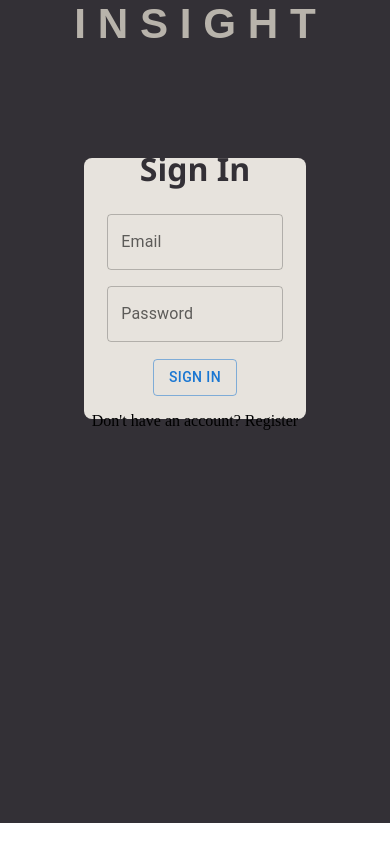
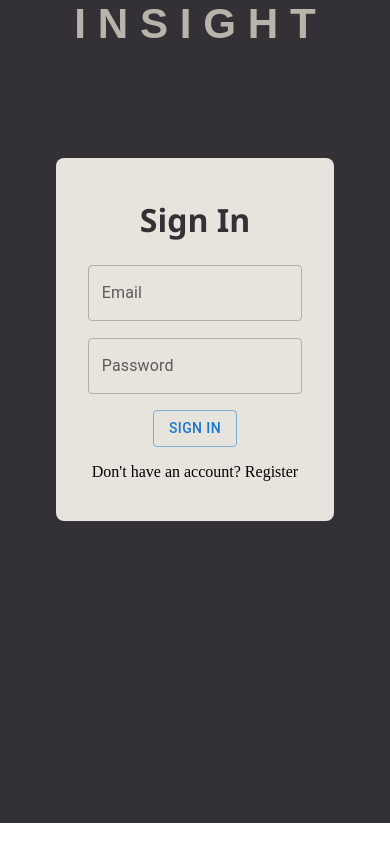
Before and after one commit to jrjaro18/Insight-blog, a React (Create React App) app in the folder client/: page /signin in a window 390 px wide. Built offline with nearby package versions, Linux system fonts and the light colour scheme.

Commit message:
finally deployed

```diff
--- a/client/src/components/CSS/Register.css
+++ b/client/src/components/CSS/Register.css
@@ -12,7 +12,7 @@
     display: flex;
     flex-direction: column;
     margin:auto;
-    margin-top:20vh;
+    margin-top:10vh;
     border-radius: 0.5rem;
     margin-bottom: 0rem;
 }
@@ -45,7 +45,7 @@
 }
 @media (max-width:1010px) {
     .RegisterContainer{
-        width:70vw;
+        width:85vw;
     }
 
 }
--- a/client/src/components/CSS/SignIn.css
+++ b/client/src/components/CSS/SignIn.css
@@ -5,7 +5,7 @@
 .SignInContainer{
     background-color: rgb(231, 227, 221);
     height:auto;
-    width:45vw;
+    width:37vw;
     padding:1vw;
     text-align: center;
     display: flex;
@@ -45,8 +45,9 @@
 @media (max-width: 1010px) {
     .SignInContainer{
         width: 55vw;
-        height: 30vh;
+        height: auto;
         align-items: center;
         justify-content: center;
+        padding: 2rem;
     }
 }
--- a/client/src/components/SignIn.jsx
+++ b/client/src/components/SignIn.jsx
@@ -13,7 +13,7 @@ function SignIn() {
     var inputStyle = {
         "marginBottom": "2vh",
         "borderRadius": "1rem",
-        "width": "45vw",
+        "width": "100%",
     }
 
     const handleClick = () => {
@@ -78,8 +78,8 @@ function SignIn() {
                     </div>
                     <div className='SignInInfo'>
                         <form onSubmit={handleClick}>
-                            <TextField id="outlined-basic" label="Email" variant="outlined" style={inputStyle} onChange={(e) => { setemail(e.target.value) }} />
-                            <TextField id="outlined-password-input" label="Password" type="password" autoComplete="current-password" style={inputStyle} onChange={(e) => { setpassword(e.target.value) }} />
+                            <TextField id="outlined-basic"  label="Email" variant="outlined" style={inputStyle} onChange={(e) => { setemail(e.target.value) }} />
+                            <TextField id="outlined-password-input"  label="Password" type="password" autoComplete="current-password" style={inputStyle} onChange={(e) => { setpassword(e.target.value) }} />
                             <Button variant="outlined" onClick={handleClick}>Sign In</Button>
                         </form>
                     </div>
```
Also changed, not shown: 1 other file (tests, documents, lock files or other folders).
